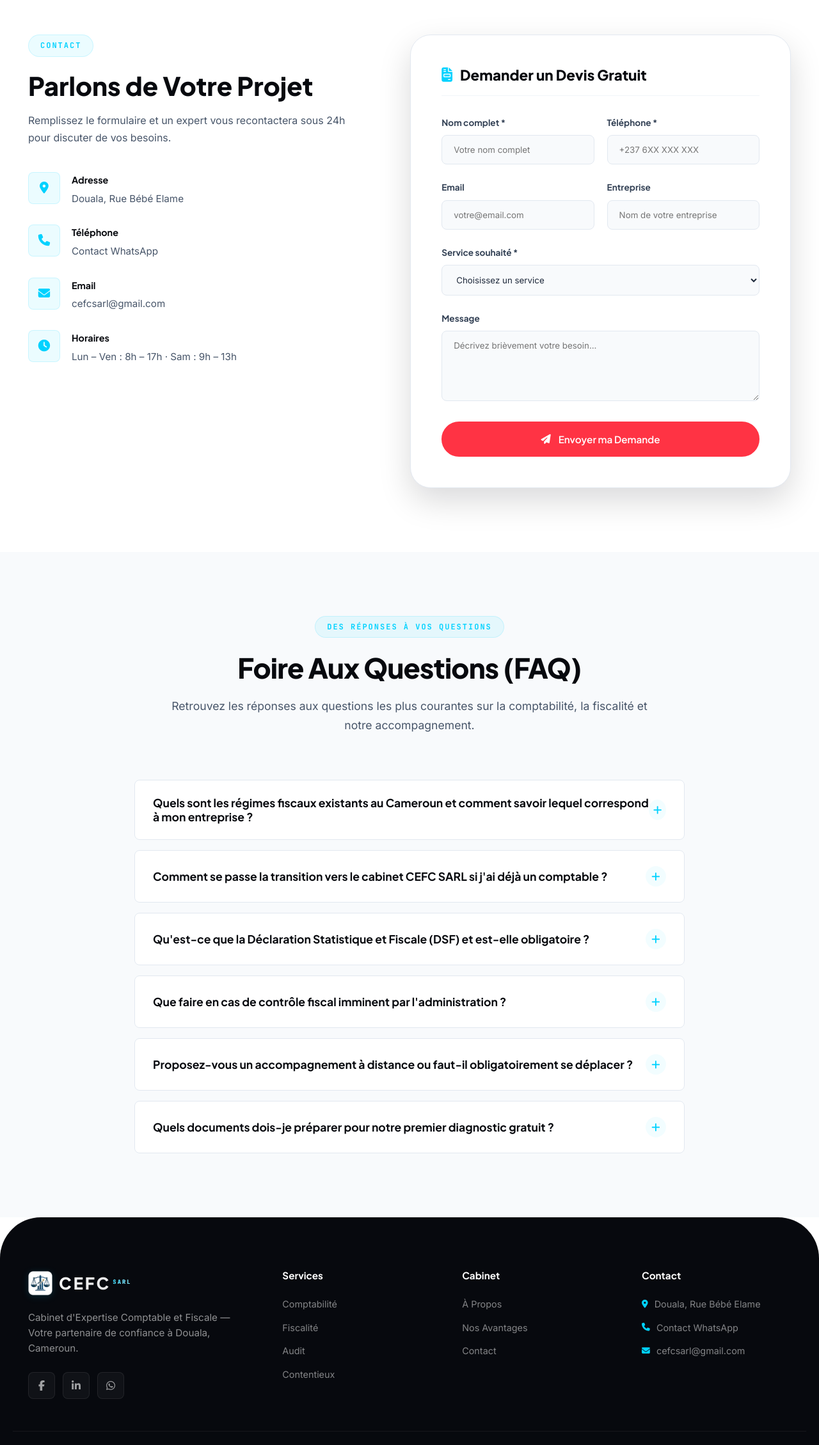
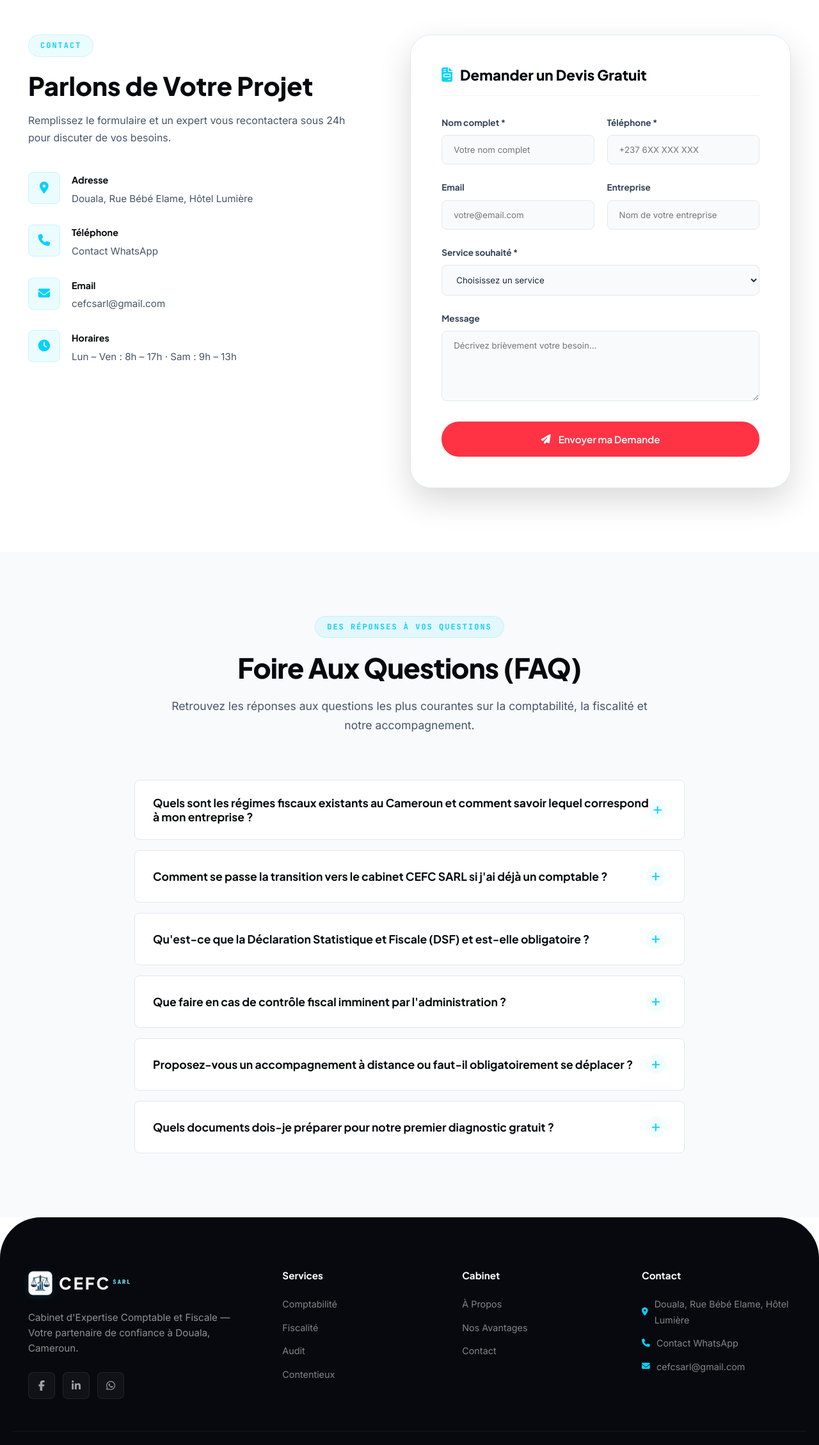
Before and after one commit to olivierkom2026/CEFC-Website, a website: page index.html in a window 1280 px wide. Shown: the part 7585-9844 px from the top of the page at 64% size. Drawn offline with Linux system fonts and the light colour scheme; a web font is replaced by a local one.

Commit message:
fix: update address to Douala, Rue Bebe Elame, Hotel Lumiere

```diff
--- a/index.html
+++ b/index.html
@@ -374,7 +374,7 @@
         <h2>Parlons de Votre Projet</h2>
         <p>Remplissez le formulaire et un expert vous recontactera sous 24h pour discuter de vos besoins.</p>
         <div class="contact-items">
-          <div class="c-item"><div class="c-icon"><i class="fas fa-location-dot"></i></div><div><strong>Adresse</strong><p>Douala, Rue Bébé Elame</p></div></div>
+          <div class="c-item"><div class="c-icon"><i class="fas fa-location-dot"></i></div><div><strong>Adresse</strong><p>Douala, Rue Bébé Elame, Hôtel Lumière</p></div></div>
           <div class="c-item"><div class="c-icon"><i class="fas fa-phone"></i></div><div><strong>Téléphone</strong><p><a href="https://wa.link/ett9di" target="_blank" style="color: inherit; text-decoration: none; transition: var(--transition);">Contact WhatsApp</a></p></div></div>
           <div class="c-item"><div class="c-icon"><i class="fas fa-envelope"></i></div><div><strong>Email</strong><p><a href="mailto:cefcsarl@gmail.com" style="color: inherit; text-decoration: none; transition: var(--transition);">cefcsarl@gmail.com</a></p></div></div>
           <div class="c-item"><div class="c-icon"><i class="fas fa-clock"></i></div><div><strong>Horaires</strong><p>Lun – Ven : 8h – 17h · Sam : 9h – 13h</p></div></div>
@@ -625,7 +625,7 @@
       <div class="footer-links">
         <h4>Contact</h4>
         <ul>
-          <li><i class="fas fa-location-dot"></i> Douala, Rue Bébé Elame</li>
+          <li><i class="fas fa-location-dot"></i> Douala, Rue Bébé Elame, Hôtel Lumière</li>
           <li><i class="fas fa-phone"></i> <a href="https://wa.link/ett9di" target="_blank" style="color: inherit; text-decoration: none;">Contact WhatsApp</a></li>
           <li><i class="fas fa-envelope"></i> <a href="mailto:cefcsarl@gmail.com" style="color: inherit; text-decoration: none;">cefcsarl@gmail.com</a></li>
         </ul>
```
Also changed, not shown: devis.html (+1 -1 lines), public/devis.html (+1 -1 lines), public/index.html (+2 -2 lines), public/rdv.html (+1 -1 lines), rdv.html (+1 -1 lines), 1 other file.
